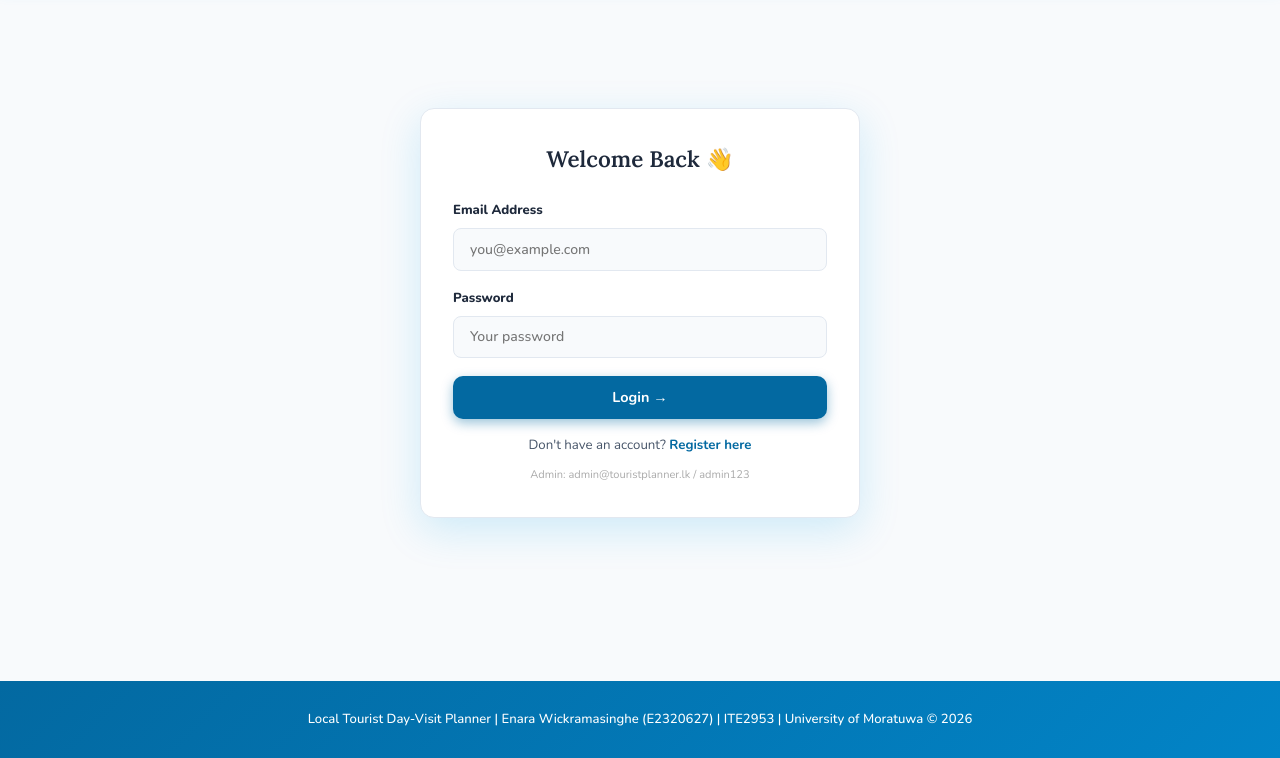
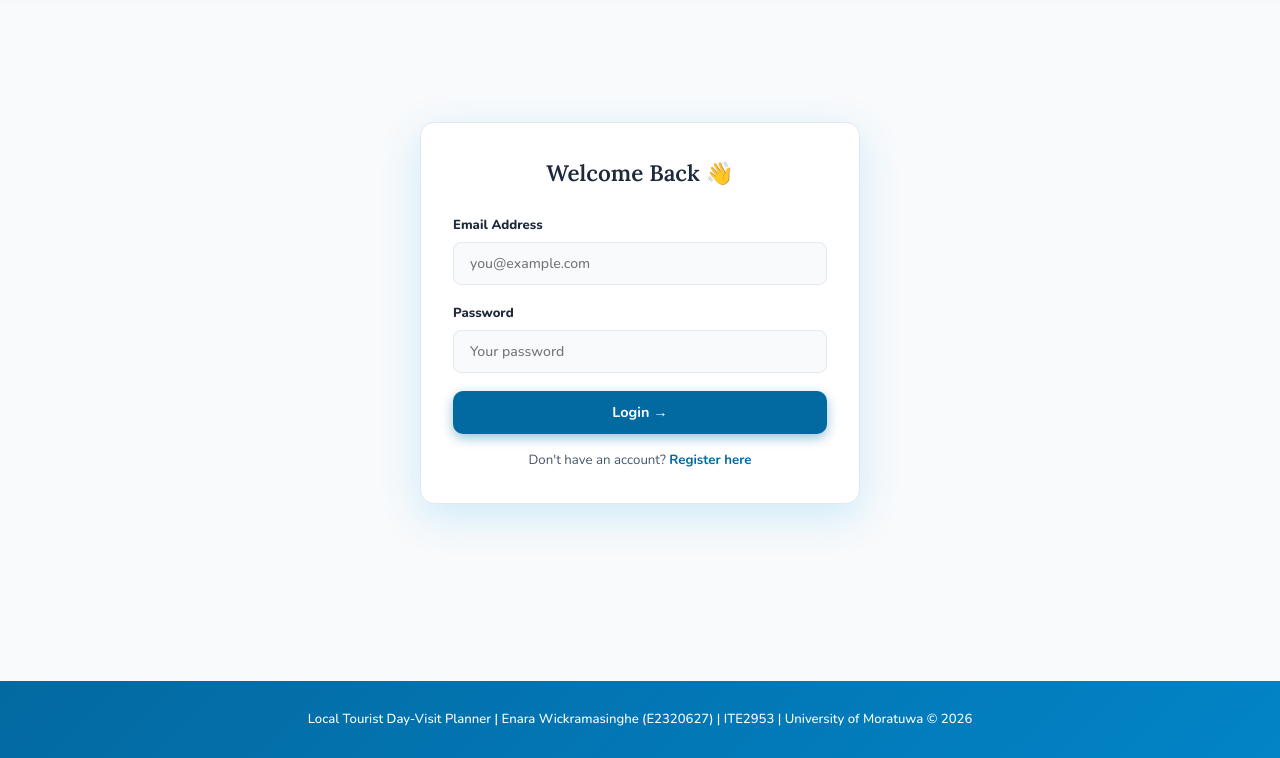
Before and after one commit to Enara25/tourist-planner, a website: page public/pages/login.html in a window 1280 px wide. Shown: the part 74-832 px from the top of the page. Drawn offline with nearby package versions, Linux system fonts and the light colour scheme; no server answers.

```diff
--- a/public/pages/login.html
+++ b/public/pages/login.html
@@ -21,7 +21,6 @@
     <div class="fg"><label for="pass">Password</label><input type="password" id="pass" placeholder="Your password"></div>
     <button class="btn btn-sky w-full" onclick="doLogin()">Login →</button>
     <div class="form-footer" style="margin-top:1rem;">Don't have an account? <a href="/register">Register here</a></div>
-    <div class="form-footer" style="margin-top:.5rem;"><small style="color:#aaa;">Admin: admin@touristplanner.lk / admin123</small></div>
   </div>
 </div>
 
```
